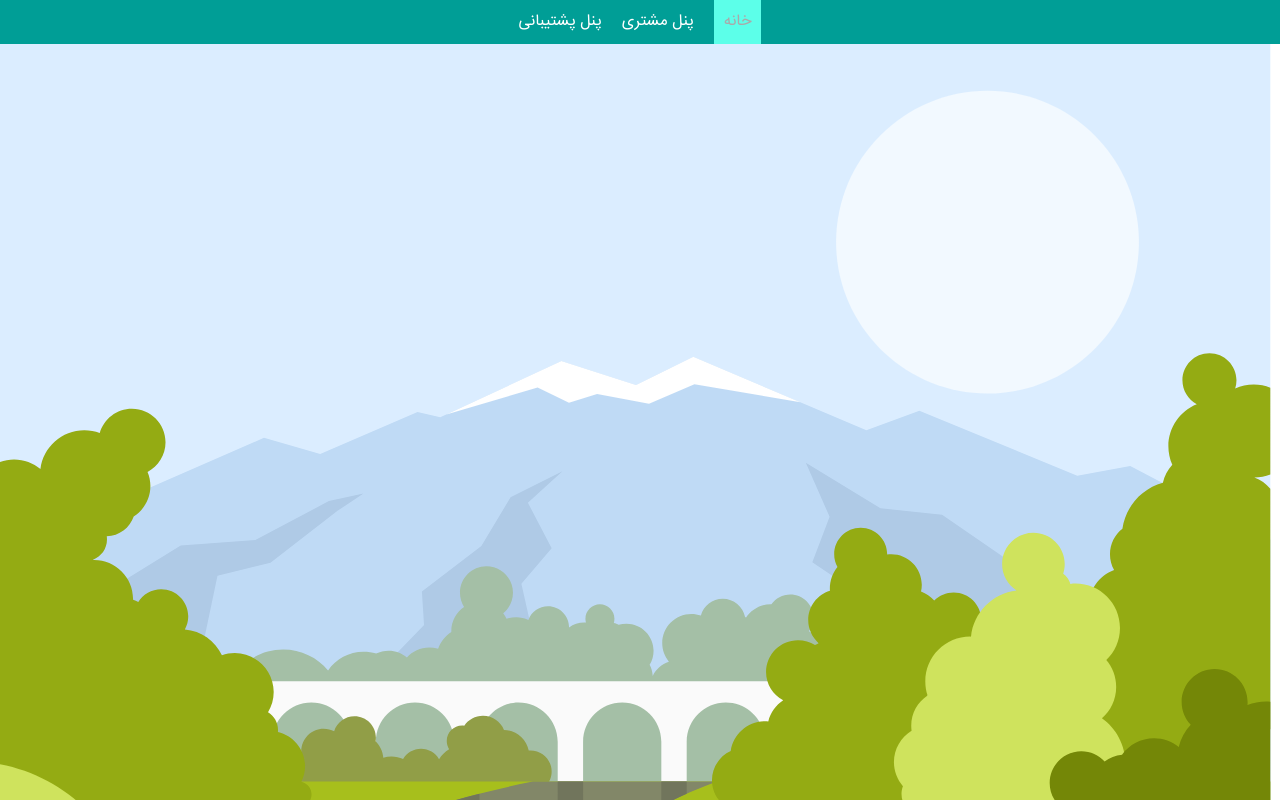
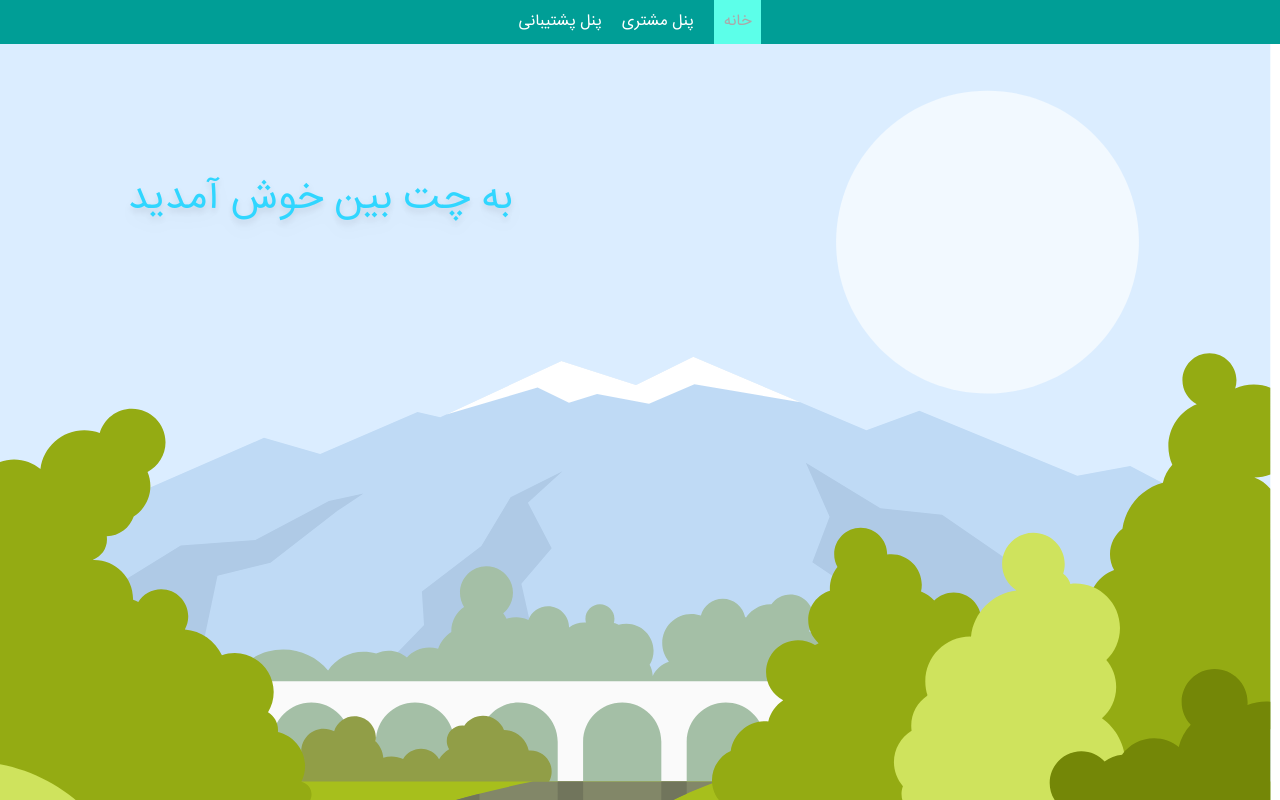
Before and after one commit to peyman-norozy/chat-bin, a React (Create React App) app: page / in a window 1280 px wide. Shown: the top 800 px of the page. Built offline with nearby package versions, Linux system fonts and the light colour scheme.

Commit message:
add the heading to the Home.tsx

```diff
--- a/src/pages/ClientPage.tsx
+++ b/src/pages/ClientPage.tsx
@@ -35,7 +35,7 @@ const ClientPage = () => {
           Inputtype={"text"}
           changeHandler={clientTextHandler}
           placeHolder={"پیام خود را بنویسید..."}
-          className={"outline-none border rounded-xl w-[90%] pr-2 py-2"}
+          className={"outline-none border rounded-xl w-[90%] pr-2 py-[10px]"}
         />
       </div>
     </>
--- a/src/pages/Home.tsx
+++ b/src/pages/Home.tsx
@@ -1,8 +1,11 @@
 const Home = () => {
   return (
     <>
-      <div className="absolute top-[41px] w-full">
+      <div className="relative top-[41px] w-full">
         <img src="/landscape-wtih-a-bridge.svg" alt="" className="w-full" />
+        <p className="absolute top-[10%] left-[10%] sm:text-[40px] text-[20px] text-[#30d6ff] drop-shadow-lg">
+          به چت بین خوش آمدید
+        </p>
       </div>
     </>
   );
--- a/src/pages/SupportPage.tsx
+++ b/src/pages/SupportPage.tsx
@@ -35,7 +35,7 @@ const SupportPage = () => {
           Inputtype={"text"}
           changeHandler={supportTextHandler}
           placeHolder={"پیام خود را بنویسید..."}
-          className={"outline-none border rounded-xl w-[90%] pr-2 py-2"}
+          className={"outline-none border rounded-xl w-[90%] pr-2 py-[10px]"}
         />
       </div>
     </>
```
